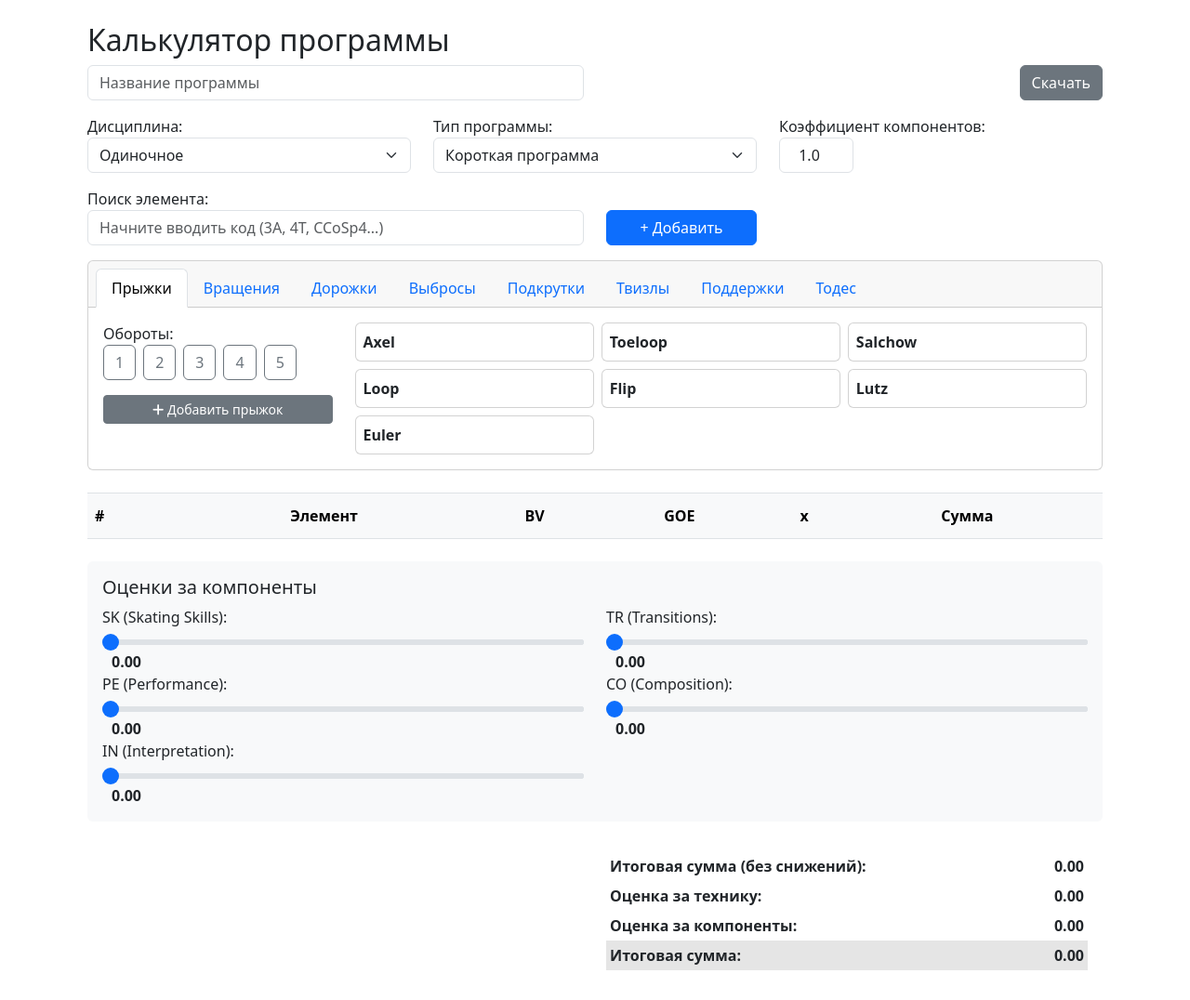
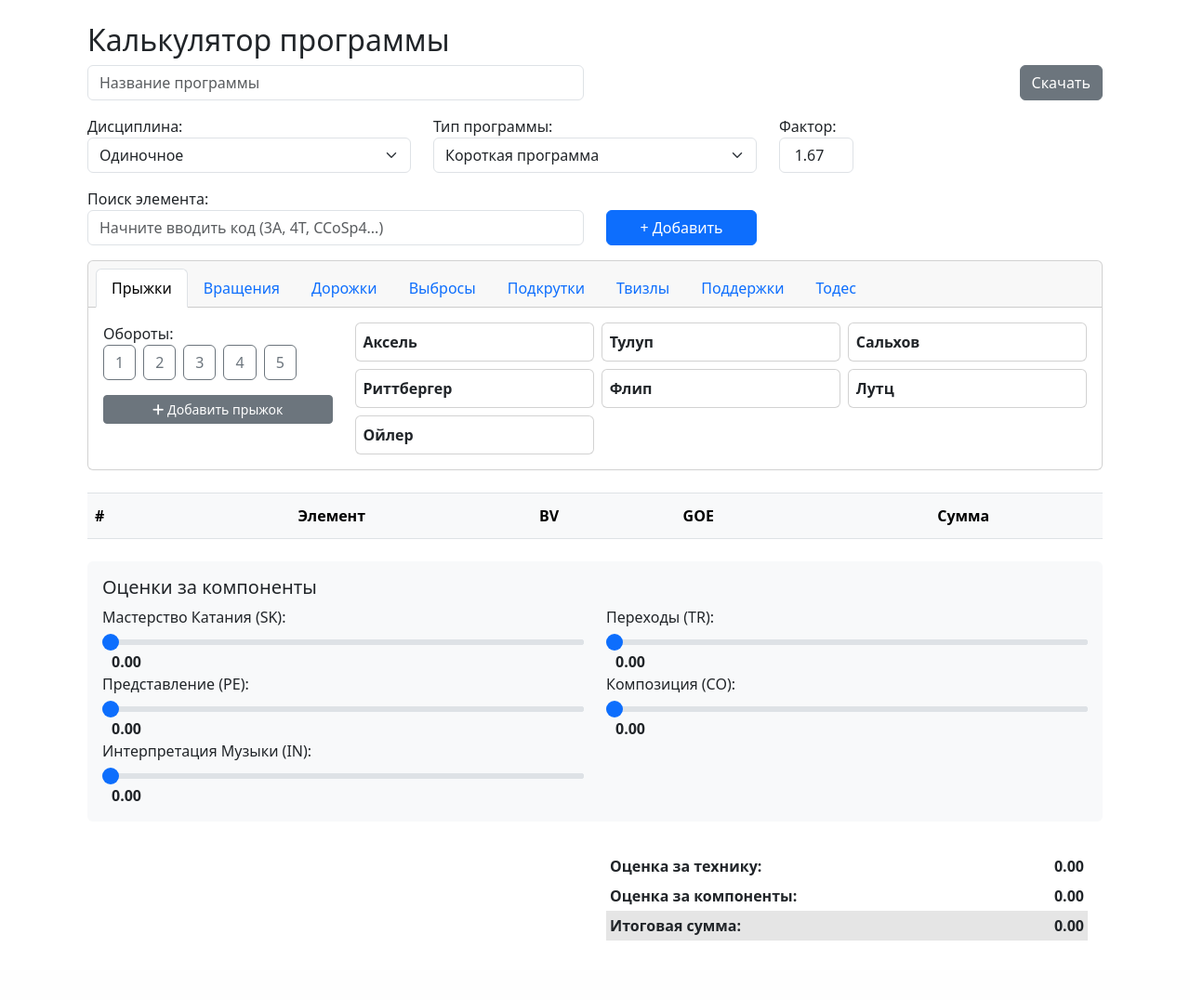
Before and after one commit to szinovievq/figure-skating-platform, a Flask app: page /calculator/ in a window 1280 px wide. Shown: the part 56-1132 px from the top of the page at 93% size. After the commit the page ends 1068 px from the top, so only its background shows below. Run offline with Flask 3, Linux system fonts and the light colour scheme; data comes from the database, SQL or seed files in the repository; lists and menus that the app fills with data are empty; some libraries are stand-ins or nearby versions.

Commit message:
Исправление багов

```diff
--- a/static/js/calculator/helpers.js
+++ b/static/js/calculator/helpers.js
@@ -1,13 +1,13 @@
 function getCleanName(elementCode, description) {
     if (elementCode.match(/[A-Za-z]+$/)) {
         let match = elementCode.match(/[A-Za-z]+$/)[0];
-        if (match === 'A') return 'Axel';
-        if (match === 'T') return 'Toeloop';
-        if (match === 'S') return 'Salchow';
-        if (match === 'Lo') return 'Loop';
-        if (match === 'F') return 'Flip';
-        if (match === 'Lz') return 'Lutz';
-        if (match === 'Eu') return 'Euler';
+        if (match === 'A') return 'Аксель';
+        if (match === 'T') return 'Тулуп';
+        if (match === 'S') return 'Сальхов';
+        if (match === 'Lo') return 'Риттбергер';
+        if (match === 'F') return 'Флип';
+        if (match === 'Lz') return 'Лутц';
+        if (match === 'Eu') return 'Ойлер';
         return match;
     }
     return elementCode.replace(/[0-9]+$/, '');
--- a/static/js/calculator/main.js
+++ b/static/js/calculator/main.js
@@ -54,7 +54,8 @@ function addElementFromSearch() {
                         second_half: false,
                         isCascade: true,
                         parts: partsData,
-                        category: 'cascade'
+                        category: 'cascade',
+                        goe: 0
                     });
                     renderTable();
                     $('#elementSearch').val('');
@@ -111,11 +112,11 @@ function downloadCsv() {
     const rows = [];
     rows.push(['#', 'Элемент', 'BV', 'GOE', ' ', 'Сумма']);
     currentElements.forEach((el, idx) => {
-    rows.push([
+        rows.push([
             idx+1,
             getDisplayCode(el),
             getModifiedBaseForDisplay(el).toFixed(2).replace('.', ','),
-            el.goe || 0,
+            el.isCascade ? getCascadeDisplayGoe(el) : (el.goe || 0),
             el.second_half ? 'x' : '',
             calculateTotal(el).toFixed(2).replace('.', ',')
         ]);
@@ -126,8 +127,8 @@ function downloadCsv() {
     const deductions = parseFloat($('#deductionsAmount').text()) || 0;
     const totalScore = parseFloat($('#finalTotal').text()) || 0;
     rows.push(['Оценка за технику', '', '', '', '', techScore.toFixed(2).replace('.', ',')]);
+    rows.push(['Оценка за компоненты', '', '', '', '', compScore.toFixed(2).replace('.', ',')]);
     rows.push(['Снижения', '', '', '', '', deductions.toFixed(2).replace('.', ',')]);
-    rows.push(['Оценка за компоненты', '', '', '', '', compScore.toFixed(2).replace('.', ',')]);
     rows.push(['Итоговая сумма', '', '', '', '', totalScore.toFixed(2).replace('.', ',')]);
     const sk = parseFloat($('#compSK').val()) || 0;
     const tr = parseFloat($('#compTR').val()) || 0;
@@ -228,10 +229,10 @@ $(document).ready(function() {
         }
 
         const elementsData = currentElements.map(el => ({
-            code: el.code,
-            base: el.base,
+            code: getDisplayCode(el),
+            base: getModifiedBaseForDisplay(el),
             multiplier: el.base_multiplier || 1.0,
-            goe: el.goe,
+            goe: el.isCascade ? getCascadeDisplayGoe(el) : (el.goe || 0),
             second_half: el.second_half,
             fall: el.fall,
             underrotation: el.underrotation,
--- a/templates/calculator.html
+++ b/templates/calculator.html
@@ -39,8 +39,8 @@
             </select>
         </div>
         <div class="col-md-4">
-            <label>Коэффициент компонентов:</label>
-            <input type="number" id="componentCoeff" class="form-control coeff-input" step="0.1" value="1.0">
+            <label>Фактор:</label>
+            <input type="number" id="componentCoeff" class="form-control coeff-input" step="0.1" value="1.67">
         </div>
     </div>
 
@@ -100,7 +100,7 @@
 
     <div style="overflow-x: auto;">
         <table class="calculator-table">
-            <thead class="table-light"><tr><th>#</th><th>Элемент</th><th>BV</th><th>GOE</th><th>x</th><th>Сумма</th><th></th></tr></thead>
+            <thead class="table-light"><tr><th>#</th><th>Элемент</th><th>BV</th><th>GOE</th><th></th><th>Сумма</th><th></th></tr></thead>
             <tbody id="tableBody"></tbody>
         </table>
     </div>
@@ -108,28 +108,29 @@
     <div class="mt-4 p-3 bg-light rounded">
         <h5>Оценки за компоненты</h5>
         <div class="row gy-2">
-            <div class="col-md-6"><label>SK (Skating Skills):</label><input type="range" class="form-range component-slider" id="compSK" min="0" max="10" step="0.25" value="0"><span class="component-value" id="compSKVal">0.00</span></div>
-            <div class="col-md-6"><label>TR (Transitions):</label><input type="range" class="form-range component-slider" id="compTR" min="0" max="10" step="0.25" value="0"><span class="component-value" id="compTRVal">0.00</span></div>
+            <div class="col-md-6"><label>Мастерство Катания (SK):</label><input type="range" class="form-range component-slider" id="compSK" min="0" max="10" step="0.25" value="0"><span class="component-value" id="compSKVal">0.00</span></div>
+            <div class="col-md-6"><label>Переходы (TR):</label><input type="range" class="form-range component-slider" id="compTR" min="0" max="10" step="0.25" value="0"><span class="component-value" id="compTRVal">0.00</span></div>
         </div>
         <div class="row gy-2">
-            <div class="col-md-6"><label>PE (Performance):</label><input type="range" class="form-range component-slider" id="compPE" min="0" max="10" step="0.25" value="0"><span class="component-value" id="compPEVal">0.00</span></div>
-            <div class="col-md-6"><label>CO (Composition):</label><input type="range" class="form-range component-slider" id="compCO" min="0" max="10" step="0.25" value="0"><span class="component-value" id="compCOVal">0.00</span></div>
+            <div class="col-md-6"><label>Представление (PE):</label><input type="range" class="form-range component-slider" id="compPE" min="0" max="10" step="0.25" value="0"><span class="component-value" id="compPEVal">0.00</span></div>
+            <div class="col-md-6"><label>Композиция (CO):</label><input type="range" class="form-range component-slider" id="compCO" min="0" max="10" step="0.25" value="0"><span class="component-value" id="compCOVal">0.00</span></div>
         </div>
         <div class="row gy-2">
-            <div class="col-md-6"><label>IN (Interpretation):</label><input type="range" class="form-range component-slider" id="compIN" min="0" max="10" step="0.25" value="0"><span class="component-value" id="compINVal">0.00</span></div>
+            <div class="col-md-6"><label>Интерпретация Музыки (IN):</label><input type="range" class="form-range component-slider" id="compIN" min="0" max="10" step="0.25" value="0"><span class="component-value" id="compINVal">0.00</span></div>
         </div>
     </div>
 
     <div class="mt-3 p-3 rounded">
-        <div class="row"><div class="col-md-6 offset-md-6">
+        <div class="row">
+            <div class="col-md-6 offset-md-6">
             <table class="table table-sm table-borderless">
-                <tr><td colspan="5"><strong>Итоговая сумма (без снижений):</strong></td><td class="text-end"><strong id="totalSum">0.00</strong></td></tr>
                 <tr><td colspan="5"><strong>Оценка за технику:</strong></td><td class="text-end"><strong id="techScore">0.00</strong></td></tr>
+                <tr><td colspan="5"><strong>Оценка за компоненты:</strong></td><td class="text-end"><strong id="componentsScore">0.00</strong></td></tr>
                 <tr id="deductionRow" style="display: none;"><td colspan="5"><strong style="color: red;">Снижения:</strong></td><td class="text-end"><strong style="color: red;" id="deductionsAmount">0.00</strong></td></tr>
-                <tr><td colspan="5"><strong>Оценка за компоненты:</strong></td><td class="text-end"><strong id="componentsScore">0.00</strong></td></tr>
                 <tr class="table-active"><td colspan="5"><strong>Итоговая сумма:</strong></td><td class="text-end"><strong id="finalTotal">0.00</strong></td></tr>
             </table>
-        </div></div>
+        </div>
+        </div>
     </div>
 </div>
 
@@ -144,7 +145,7 @@
                 <div class="mb-3"><label>Вид программы</label><select id="save_program_discipline" class="form-select" required><option value="singles">Одиночное</option><option value="pairs">Парное</option></select></div>
                 <div class="mb-3"><label>Тип программы</label><select id="save_program_type" class="form-select" required><option value="short">Короткая</option><option value="free">Произвольная</option></select></div>
                 <div id="athlete_select_container" class="mb-3" style="display: none;"><label>Спортсмен</label><select id="save_program_athlete" class="form-select"><option value="">Выберите спортсмена</option></select></div>
-                <div id="partner_select_container" class="mb-3" style="display: none;"><label>Партнёр (для парного катания)</label><select id="save_program_partner" class="form-select"><option value="">Выберите партнёра</option></select></div>
+                <div id="partner_select_container" class="mb-3" style="display: none;"><label>Партнер</label><select id="save_program_partner" class="form-select"><option value="">Выберите партнёра</option></select></div>
             </form>
         </div>
         <div class="modal-footer"><button type="button" class="btn btn-secondary" data-bs-dismiss="modal">Отмена</button><button type="button" class="btn btn-primary" id="confirmSaveFullBtn">Сохранить</button></div>
```
Also changed, not shown: templates/program_view.html (+8 -14 lines).
